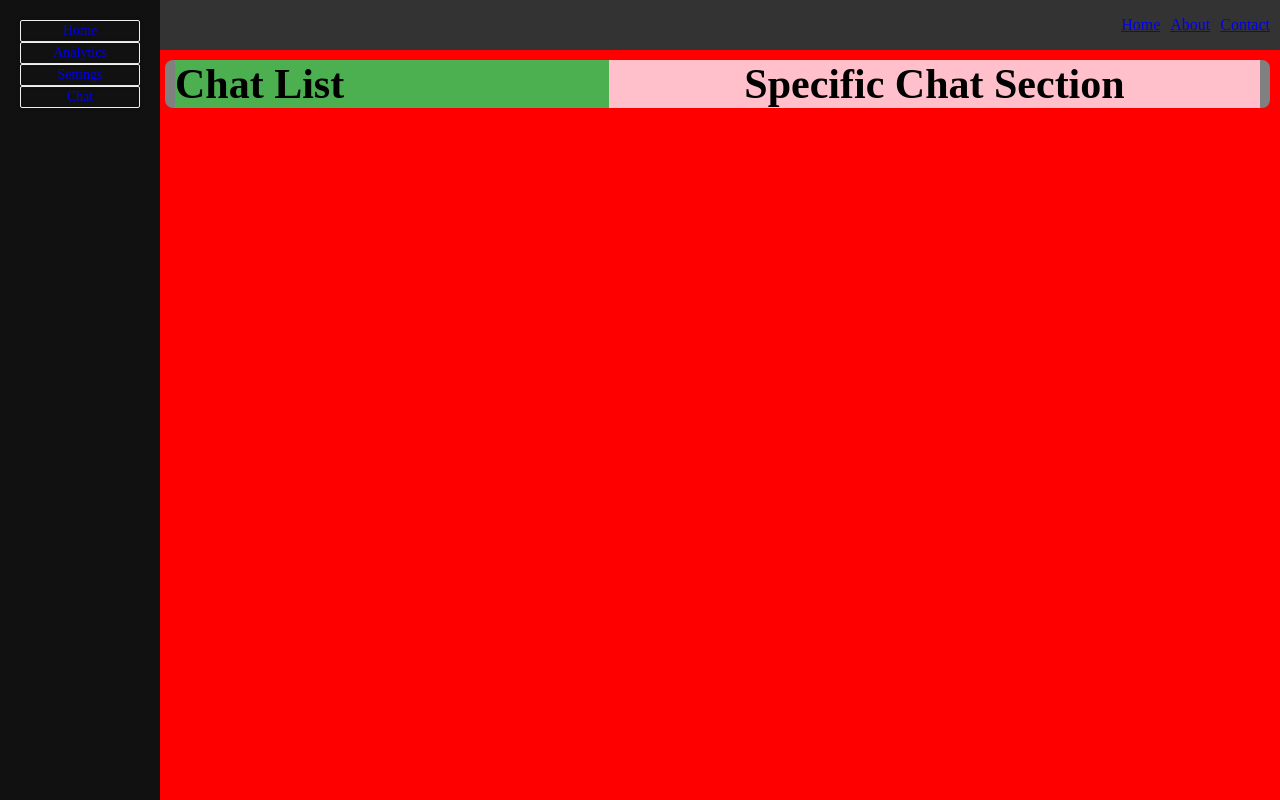
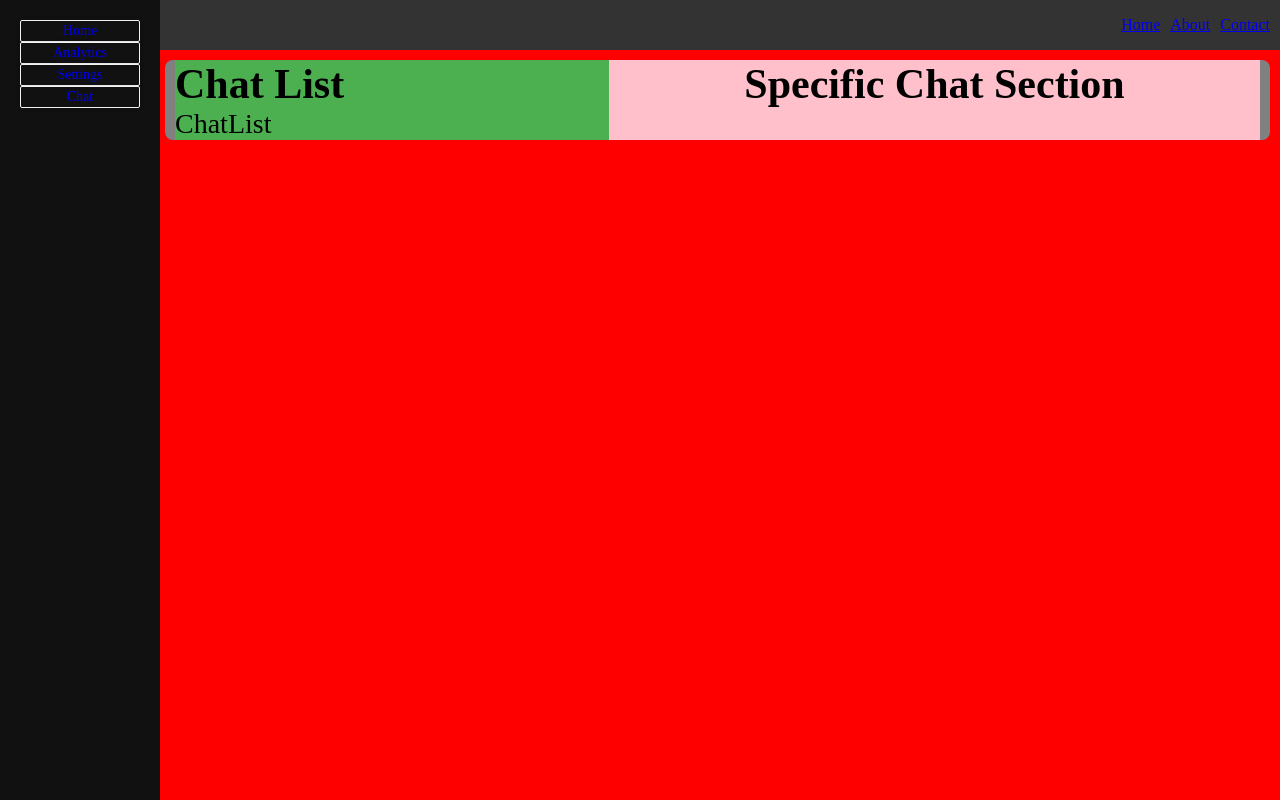
Before and after one commit to Anurag1096/react_1, a React app: page /chat in a window 1280 px wide. Built offline with nearby package versions, Linux system fonts and the light colour scheme.

Commit message:
Feat-adding chatList component

```diff
--- a/src/pages/ChatApp/Chat.css
+++ b/src/pages/ChatApp/Chat.css
@@ -28,7 +28,7 @@
 
 /* Small version of specific chat section */
 .specific_chat_section_small {
-    position: relative;
+    position: absolute;
     width: 100%;
     height: 100%;
     top: 0;
--- /dev/null
+++ b/src/pages/ChatApp/ChatList.tsx
@@ -0,0 +1,14 @@
+import React from 'react'
+
+type Props={
+   data:Array<object>;
+}
+
+
+export const ChatList = (props:Props) => {
+   const {data} = props;
+
+    return (
+    <div>ChatList</div>
+  )
+}
--- a/src/pages/ChatApp/index.tsx
+++ b/src/pages/ChatApp/index.tsx
@@ -1,5 +1,6 @@
 import React,{useState} from 'react'
 import "./Chat.css";
+import { ChatList } from './ChatList';
 export const ChatApp = () => {
     /*  The chat app design
         This is divided into two parts
@@ -7,6 +8,7 @@ export const ChatApp = () => {
         Part 2 the chat per person
     */
     const [showChat,setShowChat] = useState<boolean>(false)
+    const [ data,setData] =useState<Array<object>>([])
         const handleClick=()=>{
             setShowChat(prevState=>!prevState)
         }
@@ -16,6 +18,7 @@ export const ChatApp = () => {
             <h1>Chat List</h1>
              <button className="btn_show" onClick={handleClick}>Click</button>
             {/* This contain the chat list component */}
+            <ChatList data={data}/>
         </div>
         <div className={showChat?'specific_chat_section_small':"specific_chat_section"}>
             <h1>Specific Chat Section</h1>
```
